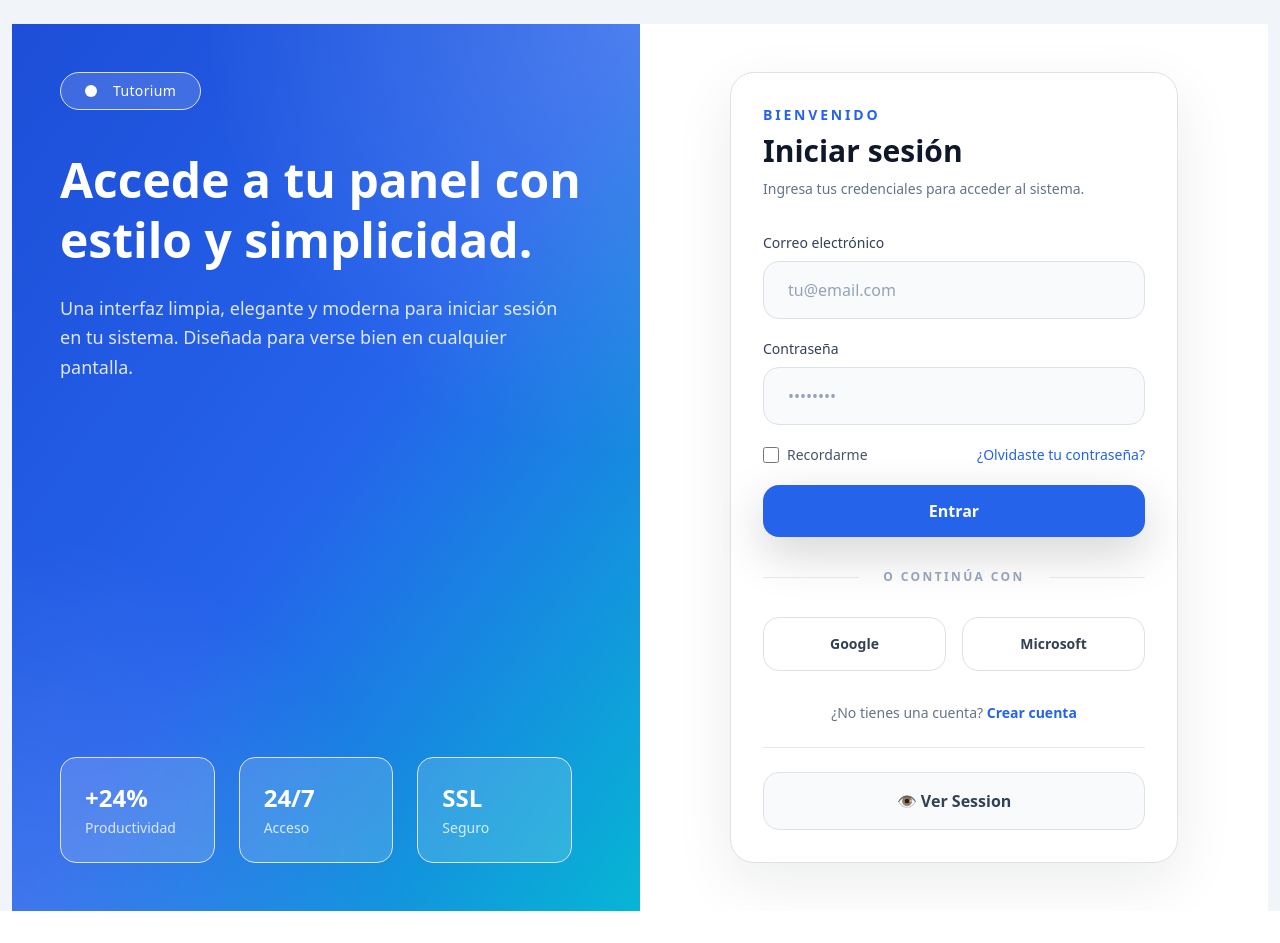
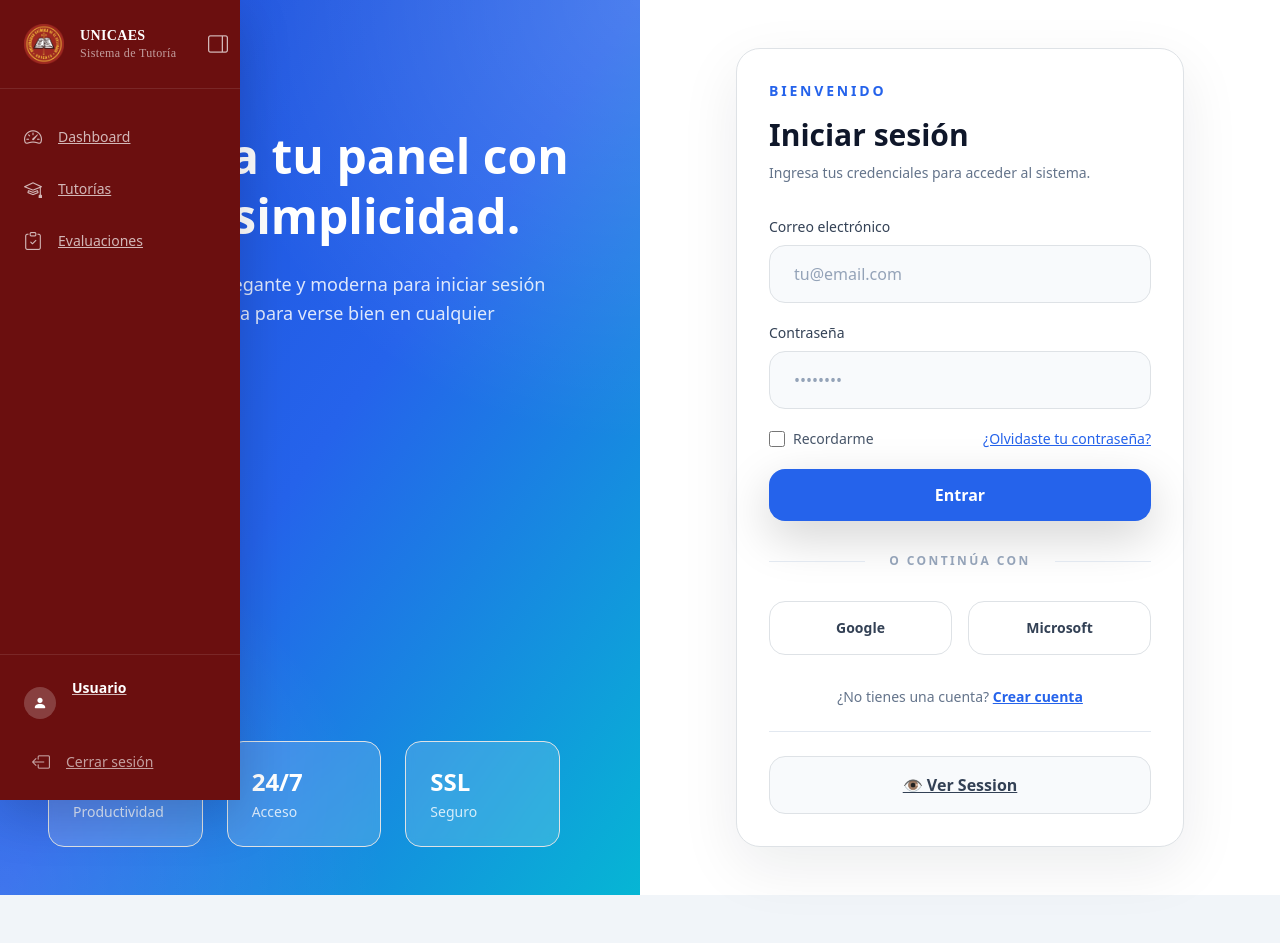
Before and after one commit to Chavez-brian98/Tutorium, a PHP site: page / in a window 1280 px wide. Before the commit the page ends 911 px from the top, so only its background shows below. Run offline with PHP 8.4, Linux system fonts and the light colour scheme; some libraries are stand-ins or nearby versions.

Commit message:
feat: sidebar y redirecciones basicas

```diff
--- /dev/null
+++ b/resources/view/TutorialsAdmin/Tutorials.php
@@ -0,0 +1 @@
+<h1> esto es tutoria de admin </h1>
--- /dev/null
+++ b/resources/view/TutorialsUser/Tutorial.php
@@ -0,0 +1,2 @@
+<h1> esto es tutoria de usuario </h1>
+<a href="/session?numero=1">Ir a sesión</a>
--- /dev/null
+++ b/resources/view/layout/Sidebar.php
@@ -0,0 +1,141 @@
+<?php
+// Requiere que $rol y $usuario estén disponibles (desde sesión o pasados por el controlador)
+// $rol: 'admin', 'tutor', 'alumno'
+// $usuario: array con 'nombres', 'apellidos', 'email'
+
+$rol     = $_SESSION['rol']     ?? 'alumno';
+$usuario = $_SESSION['usuario'] ?? ['nombres' => 'Usuario', 'apellidos' => '', 'email' => ''];
+
+$rutaActual = parse_url($_SERVER['REQUEST_URI'], PHP_URL_PATH);
+
+function esActivo($ruta, $rutaActual) {
+    return $ruta === $rutaActual ? true : false;
+}
+
+$menuAdmin = [
+    ['icono' => 'bi-speedometer2',   'label' => 'Dashboard',    'ruta' => '/dashboard'],
+    ['icono' => 'bi-mortarboard',    'label' => 'Tutorías',     'ruta' => '/tutorias/admin'],
+    ['icono' => 'bi-clipboard-check','label' => 'Evaluaciones', 'ruta' => '/evaluaciones'],
+   // ['icono' => 'bi-book',           'label' => 'Materias',     'ruta' => '/materias'],
+];
+
+$menuTutorAlumno = [
+    ['icono' => 'bi-speedometer2',   'label' => 'Dashboard',    'ruta' => '/dashboard'],
+    ['icono' => 'bi-mortarboard',    'label' => 'Tutorías',     'ruta' => '/tutorias'],
+    ['icono' => 'bi-clipboard-check','label' => 'Evaluaciones', 'ruta' => '/evaluaciones'],
+];
+
+$menu = $rol === 'admin' ? $menuAdmin : $menuTutorAlumno;
+?>
+
+<!-- Sidebar -->
+<aside id="sidebar"
+       class="fixed top-0 left-0 h-full z-40 flex flex-col transition-all duration-300 shadow-lg"
+       style="width:240px; background:var(--granate-800, #6b0f0f);">
+
+    <!-- Header del sidebar: logo + botón colapsar -->
+    <!-- Header del sidebar -->
+    <div class="relative flex items-center gap-3 px-4 py-4 border-b border-white/10">
+    <img id="sidebar-logo"
+         src="/img/logo.png"
+         alt="Logo Unicaes"
+         class="h-10 w-10 flex-shrink-0 transition-opacity duration-300">
+    <span class="sidebar-label text-white font-bold text-sm tracking-wide leading-tight"
+          style="font-family:'Playfair Display',serif;">
+        UNICAES<br>
+        <span class="text-white/60 font-normal text-xs">Sistema de Tutoría</span>
+    </span>
+    <button onclick="toggleSidebar()"
+            class="absolute right-3 text-white/70 hover:text-white transition-colors focus:outline-none"
+            title="Colapsar menú">
+        <i class="bi bi-layout-sidebar-reverse text-xl"></i>
+    </button>
+</div>
+
+    <!-- Menú principal -->
+    <nav class="flex-1 overflow-y-auto py-4 flex flex-col gap-1 px-2">
+        <?php foreach ($menu as $item): ?>
+            <?php $activo = esActivo($item['ruta'], $rutaActual); ?>
+            <a href="<?= $item['ruta'] ?>"
+               class="flex items-center gap-3 px-3 py-2.5 rounded-xl transition-all duration-200 group
+                      <?= $activo
+                          ? 'bg-white/20 text-white font-semibold'
+                          : 'text-white/70 hover:bg-white/10 hover:text-white' ?>">
+                <i class="bi <?= $item['icono'] ?> text-lg flex-shrink-0"></i>
+                <span class="sidebar-label text-sm transition-opacity duration-300">
+                    <?= $item['label'] ?>
+                </span>
+            </a>
+        <?php endforeach; ?>
+    </nav>
+
+    <!-- Footer: perfil del usuario -->
+    <div class="border-t border-white/10 px-3 py-3">
+        <a href="/perfil"
+           class="flex items-center gap-3 px-2 py-2 rounded-xl text-white/70 hover:bg-white/10 hover:text-white transition-all duration-200">
+            <div class="w-8 h-8 rounded-full bg-white/20 flex items-center justify-center flex-shrink-0">
+                <i class="bi bi-person-fill text-white text-sm"></i>
+            </div>
+            <div class="sidebar-label overflow-hidden">
+                <p class="text-white text-sm font-semibold truncate leading-tight">
+                    <?= htmlspecialchars($usuario['nombres'] . ' ' . $usuario['apellidos']) ?>
+                </p>
+                <p class="text-white/50 text-xs truncate">
+                    <?= htmlspecialchars($usuario['email']) ?>
+                </p>
+            </div>
+        </a>
+        <a href="./auth/login"
+           class="flex items-center gap-3 px-3 py-2 mt-1 rounded-xl text-white/60 hover:bg-white/10 hover:text-red-300 transition-all duration-200">
+            <i class="bi bi-box-arrow-left text-lg flex-shrink-0"></i>
+            <span class="sidebar-label text-sm">Cerrar sesión</span>
+        </a>
+    </div>
+</aside>
+
+<!-- Overlay para móvil -->
+<div id="sidebar-overlay"
+     class="hidden fixed inset-0 bg-black/40 z-30"
+     onclick="toggleSidebar()">
+</div>
+
+<!-- Espaciador para que el contenido no quede debajo del sidebar -->
+<div id="sidebar-spacer" style="width:240px; flex-shrink:0; transition: width 0.3s;"></div>
+
+<style>
+    #sidebar.collapsed { width: 68px !important; }
+    #sidebar.collapsed .sidebar-label { opacity: 0; width: 0; overflow: hidden; }
+    #sidebar.collapsed #sidebar-logo  { opacity: 0; width: 0; overflow: hidden; }
+    #sidebar-spacer.collapsed          { width: 68px !important; }
+
+    @media (max-width: 768px) {
+        #sidebar          { transform: translateX(-100%); }
+        #sidebar.mobile-open { transform: translateX(0); }
+        #sidebar-spacer   { width: 0 !important; }
+    }
+</style>
+
+<script>
+    const sidebar        = document.getElementById('sidebar');
+    const spacer         = document.getElementById('sidebar-spacer');
+    const overlay        = document.getElementById('sidebar-overlay');
+    const isMobile       = () => window.innerWidth < 768;
+    const STORAGE_KEY    = 'sidebar_collapsed';
+
+    // Restaurar estado guardado
+    if (!isMobile() && localStorage.getItem(STORAGE_KEY) === '1') {
+        sidebar.classList.add('collapsed');
+        spacer.classList.add('collapsed');
+    }
+
+    function toggleSidebar() {
+        if (isMobile()) {
+            sidebar.classList.toggle('mobile-open');
+            overlay.classList.toggle('hidden');
+        } else {
+            const collapsed = sidebar.classList.toggle('collapsed');
+            spacer.classList.toggle('collapsed');
+            localStorage.setItem(STORAGE_KEY, collapsed ? '1' : '0');
+        }
+    }
+</script>
--- a/resources/view/layout/base.php
+++ b/resources/view/layout/base.php
@@ -5,38 +5,28 @@
     <meta name="viewport" content="width=device-width, initial-scale=1.0">
     <title><?= $title ?? 'Tutorium App' ?></title>
 
-    <!-- CDN globales (usa CDN_URL si está configurado, sino enlaces públicos confiables) -->
-    <?php if (getenv('CDN_URL')): ?>
-        <link rel="stylesheet" href="<?= cdn('bootstrap/5.0.0/css/bootstrap.min.css') ?>">
-        <link rel="stylesheet" href="<?= cdn('font-awesome/6/css/all.min.css') ?>">
-    <?php else: ?>
-        <link rel="stylesheet" href="https://cdn.jsdelivr.net/npm/bootstrap@5.0.0/dist/css/bootstrap.min.css">
-        <link rel="stylesheet" href="https://cdnjs.cloudflare.com/ajax/libs/font-awesome/6.0.0/css/all.min.css">
-    <?php endif; ?>
-
-    <!-- CSS de la aplicación -->
-    <link rel="stylesheet" href="<?= asset('resources/css/style.css') ?>">
-
-    <!-- Tailwind CDN (para diseño rápido en desarrollo) -->
+    <link rel="stylesheet" href="https://cdn.jsdelivr.net/npm/bootstrap@5.0.0/dist/css/bootstrap.min.css">
+    <link rel="stylesheet" href="https://cdnjs.cloudflare.com/ajax/libs/font-awesome/6.0.0/css/all.min.css">
+    <link rel="stylesheet" href="https://cdn.jsdelivr.net/npm/bootstrap-icons@1.11.3/font/bootstrap-icons.css">
+    <link rel="stylesheet" href="https://cdn.ckeditor.com/ckeditor5/41.4.2/classic/ckeditor.css">
+    <link rel="stylesheet" href="<?= asset('css/style.css') ?>">
+    <script src="<?= asset('javascript/Alerts.js') ?>"></script>
+    <script src="<?= asset('javascript/Session.js') ?>"></script>
     <script src="https://cdn.tailwindcss.com"></script>
+    <script src="https://cdn.jsdelivr.net/npm/sweetalert2@11"></script>
 
     <?php if (!empty($extra_css)) echo $extra_css; ?>
 </head>
-<body>
-    <?php include __DIR__ . '/navbar.php'; ?>
+<body class="bg-gray-100 flex min-h-screen">
 
-    <main class="container mt-4">
+    <?php require_once __DIR__ . '/Sidebar.php'; ?>
+
+    <main class="flex-1 p-6 overflow-auto">
         <?= $content ?? '' ?>
     </main>
 
-    <!-- Scripts comunes -->
-    <?php if (getenv('CDN_URL')): ?>
-        <script src="<?= cdn('jquery/3.6.0/jquery.min.js') ?>"></script>
-        <script src="<?= cdn('bootstrap/5.0.0/js/bootstrap.bundle.min.js') ?>"></script>
-    <?php else: ?>
-        <script src="https://code.jquery.com/jquery-3.6.0.min.js"></script>
-        <script src="https://cdn.jsdelivr.net/npm/bootstrap@5.0.0/dist/js/bootstrap.bundle.min.js"></script>
-    <?php endif; ?>
+    <script src="https://code.jquery.com/jquery-3.6.0.min.js"></script>
+    <script src="https://cdn.jsdelivr.net/npm/bootstrap@5.0.0/dist/js/bootstrap.bundle.min.js"></script>
     <script src="<?= asset('resources/javascript/Alerts.js') ?>"></script>
 
     <?php if (!empty($extra_js)) echo $extra_js; ?>
--- a/resources/view/layout/navbar.php
+++ /dev/null
@@ -1 +0,0 @@
-<?php
--- a/routes/routes.php
+++ b/routes/routes.php
@@ -20,16 +20,13 @@ Router::get('/', function () {
     ]);
 });
 
-
-Router::get('/session', function () {
-    return view('Session/Session');
-});
-
 require_once __DIR__ . '/../app/controller/SessionController.php';
 require_once __DIR__ . '/../app/controller/EvaluationController.php';
 require_once __DIR__ . '/../app/controller/AttendanceController.php';
 require_once __DIR__ . '/../app/controller/SessionController.php';
 require_once __DIR__ . '/../app/controller/MaterialController.php';
+
+
 
 
 Router::get('/evaluation/crear', function () {
@@ -52,7 +49,6 @@ Router::post('/attendance/marcar', function () {
     return $controller->marcar();
 });
 
-
 Router::get('/session', function () {
     $controller = new SessionController();
     return $controller->mostrar(1); // tutoria_id hardcodeado por ahora
@@ -67,6 +63,42 @@ Router::post('/session/guardarLink', function () {
     $controller = new SessionController();
     return $controller->guardarLink();
 });
+
+
+//rutas para el sidebar
+// Dashboard
+Router::get('/dashboard', function () {
+    return view('Dashboard/Dashboard', ['title' => 'Dashboard']);
+});
+
+// Tutorías para tutor/alumno
+Router::get('/tutorias', function () {
+    return view('TutorialsUser/Tutorial', ['title' => 'Tutorías']);
+});
+
+// Tutorías para admin
+Router::get('/tutorias/admin', function () {
+    return view('TutorialsAdmin/Tutorials', ['title' => 'Tutorías - Admin']);
+});
+
+// Evaluaciones
+Router::get('/evaluaciones', function () {
+    return view('EvaluationHistory/EvaluationHistory', ['title' => 'Evaluaciones']);
+});
+
+// Materias
+//Router::get('/materias', function () {
+    //return view('Materias/Materias', ['title' => 'Materias']);
+//});
+
+// Perfil
+Router::get('/perfil', function () {
+    return view('Profile/Profile', ['title' => 'Perfil']);
+});
+router::get('/auth/login', function () {
+    return view('auth/login', ['title' => 'Login']);
+});
+
 // Ejemplo con Controlador (descomenta para usar)
 // Router::get('/users', 'ExampleUserController@index');
 // Router::get('/users/{id}', 'ExampleUserController@show');
@@ -82,10 +114,25 @@ function view($name, $data = [])
 
     if (!file_exists($viewPath)) {
         http_response_code(404);
-        return json_encode(['error' => "Vista $name no encontrada"]);
+        echo "Vista $name no encontrada";
+        return;
     }
 
+    // Vistas que NO usan base.php (login, errores, etc.)
+    $sinLayout = ['auth/login', 'auth/register', 'layout/base'];
+
+    if (in_array($name, $sinLayout)) {
+        ob_start();
+        include $viewPath;
+        echo ob_get_clean();
+        return;
+    }
+
+    // El resto de vistas se envuelven en base.php
     ob_start();
     include $viewPath;
-    return ob_get_clean();
+    $content = ob_get_clean();
+
+    $layoutPath = __DIR__ . '/../resources/view/layout/base.php';
+    include $layoutPath;
 }
```
Also changed, not shown: resources/view/Session/Session.php (+25 -64 lines), helpers/url.php (line endings or trailing spaces), public/css/styles.css (renamed from resources/css/styles.css), public/img/logo.png (added), public/javascript/Alerts.js (renamed from resources/javascript/Alerts.js), public/javascript/Evaluation.js (renamed from resources/javascript/Evaluation.js), public/javascript/Session.js (renamed from resources/javascript/Session.js), resources/view/Dashboard/Dashboard.php (added), resources/view/EvaluationHistory/EvaluationHistory.php (added), resources/view/Profile/Profile.php (added), 2 other files.
